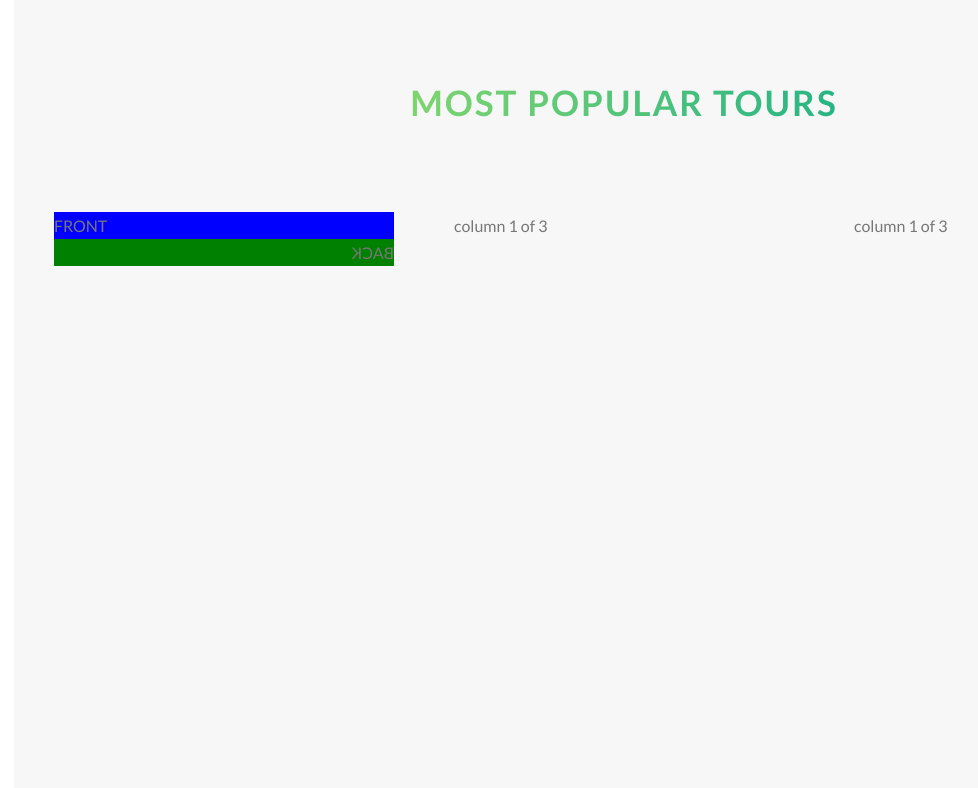
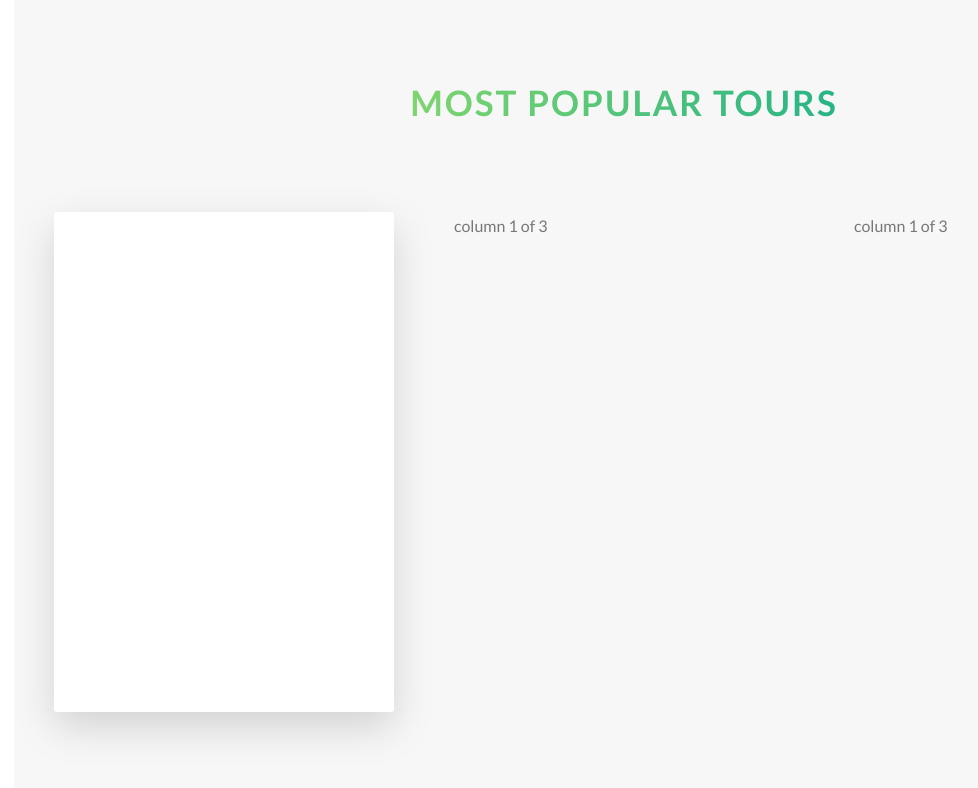
Before and after one commit to PFurtak/tours, a website: page index.html in a window 1280 px wide. Shown: the part 2344-3132 px from the top of the page, without its empty margins (16-994 px from the left). Drawn offline with Linux system fonts and the light colour scheme.

Commit message:
Fixed error in html class tag for cards, finished styling animation of card flip

```diff
--- a/index.html
+++ b/index.html
@@ -203,10 +203,10 @@
         <div class="row">
           <div class="col-1-of-3">
             <div class="card">
-              <div class="card__side--front">
+              <div class="card__side card__side--front">
                 FRONT
               </div>
-              <div class="card__side--back">
+              <div class="card__side card__side--back card__side--back-1">
                 BACK
               </div>
             </div>
--- a/sass/abstracts/_variables.scss
+++ b/sass/abstracts/_variables.scss
@@ -8,6 +8,10 @@ $color-black: #000;
 $color-grey-light-1: #f7f7f7;
 
 $color-secondary-light: #ffb900;
+$color-secondary-dark: #ff7730;
+
+$color-tertiary-light: #2998ff;
+$color-tertiary-dark: #5643fa;
 
 // GRID
 $grid-width: 114rem;
--- a/sass/components/_card.scss
+++ b/sass/components/_card.scss
@@ -15,14 +15,24 @@
     left: 0;
     width: 100%;
     backface-visibility: hidden;
+    border-radius: 3px;
+    box-shadow: 0 1.5rem 4rem rgba($color-black, 0.15);
 
     &--front {
-      background-color: blue;
+      background-color: $color-white;
     }
 
     &--back {
       background-color: green;
       transform: rotateY(180deg);
+
+      &-1 {
+        background-image: linear-gradient(
+          to right bottom,
+          $color-secondary-light,
+          $color-secondary-dark
+        );
+      }
     }
   }
 
```
Also changed, not shown: css/style.css.
